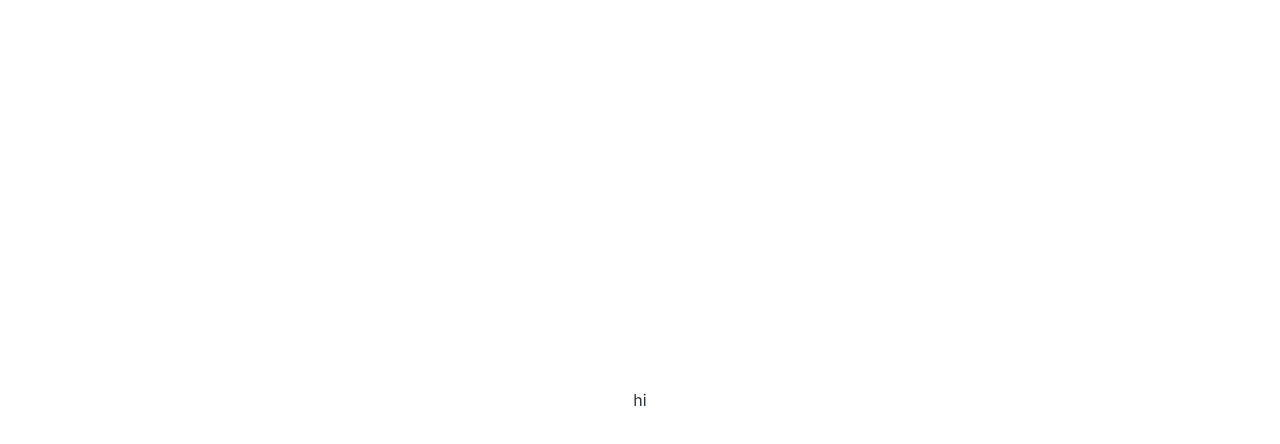
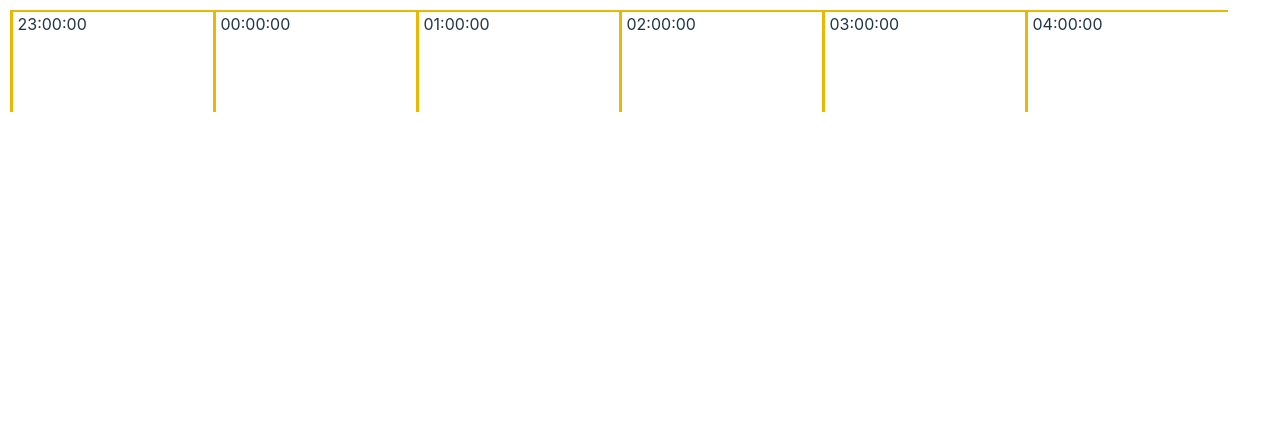
Before and after one commit to rizvi-ha/task-tomato, a Svelte app: page / in a window 1280 px wide. Shown: the top 444 px of the page. Built offline with nearby package versions, Linux system fonts and the light colour scheme.

Commit message:
Adding basic timeline based on current time

```diff
--- a/src/App.svelte
+++ b/src/App.svelte
@@ -1,9 +1,25 @@
 <script>
+  import Timeline from './lib/Timeline.svelte';
 </script>
 
 <main>
-  <div><p>hi</p></div>
+  <div class=timeline-container>
+    <Timeline length={6} />
+  </div>
+
 </main>
 
 <style>
+  main {
+    position: absolute;
+    top: 0;
+    left: 0;
+  }
+
+  .timeline-container {
+    position: absolute;
+    top: 0;
+    left: 0;
+    padding: 10px;
+  }
 </style>
--- /dev/null
+++ b/src/lib/Timeline.svelte
@@ -0,0 +1,51 @@
+<script>
+
+    export let length;
+
+    function generateTimelineHours(length) {
+      const now = new Date();
+      const roundedMinutes = Math.floor(now.getMinutes() / 30) * 30;
+      now.setMinutes(roundedMinutes);
+      now.setSeconds(0);
+      now.setMilliseconds(0);
+
+      if (now.getMinutes() === 60) {
+        now.setHours(now.getHours() + 1);
+        now.setMinutes(0);
+      }
+
+      let hours = [];
+      for (let i = 0; i < length; i++) {
+        let nextHour = new Date(now.getTime() + i * 60 * 60 * 1000);
+        let formattedTime = nextHour.getHours().toString().padStart(2, '0') + ':' + nextHour.getMinutes().toString().padStart(2, '0');
+        hours.push(formattedTime);
+      }
+      return hours;
+    }
+
+    $: hours = generateTimelineHours(length);
+
+</script>
+
+  <div class="timeline-container">
+    {#each hours as hour, index}
+      <div class="hour-mark">&nbsp;{hour}:00</div>
+    {/each}
+  </div>
+
+  <style>
+    .timeline-container {
+      width: 100%;
+      height: 100px;
+      white-space: nowrap;
+      border-top: 2px solid #eab804;
+      position: relative;
+    }
+    .hour-mark {
+      display: inline-block;
+      height: 100px;
+      width: 200px;
+      border-left: 3px solid #eab804;
+      text-align: left;
+    }
+  </style>
```
